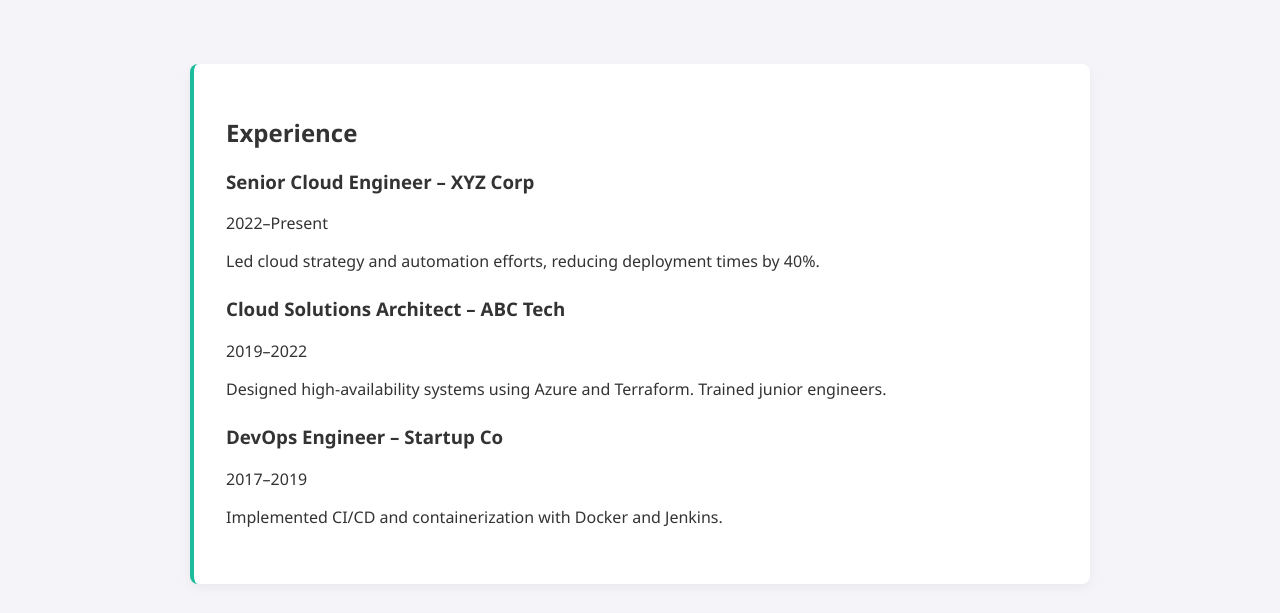
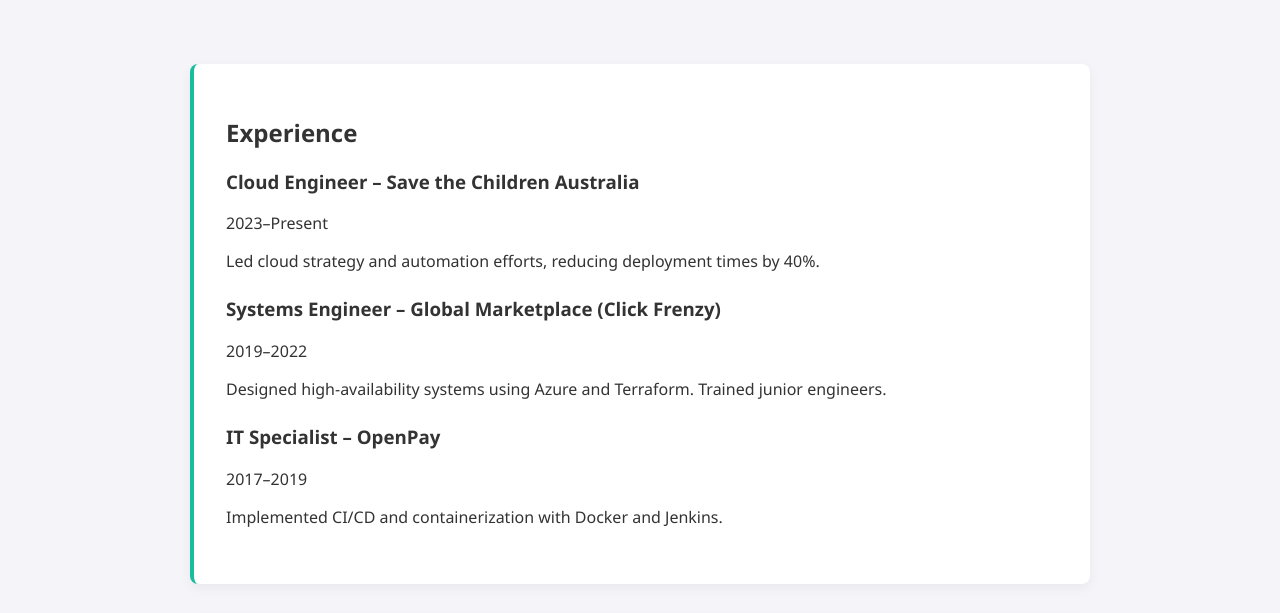
Before and after one commit to manuravikumar/myresume, a plain HTML site: page website/resume.html in a window 1280 px wide. Shown: the part 140-753 px from the top of the page. Drawn offline with Linux system fonts and the light colour scheme.

Commit message:
Add profile image and update resume details for accuracy

```diff
--- a/website/resume.html
+++ b/website/resume.html
@@ -22,17 +22,17 @@
     <section class="resume-section">
       <h2>Experience</h2>
       <div class="resume-entry">
-        <h3>Senior Cloud Engineer – XYZ Corp</h3>
-        <span>2022–Present</span>
+        <h3>Cloud Engineer – Save the Children Australia</h3>
+        <span>2023–Present</span>
         <p>Led cloud strategy and automation efforts, reducing deployment times by 40%.</p>
       </div>
       <div class="resume-entry">
-        <h3>Cloud Solutions Architect – ABC Tech</h3>
+        <h3>Systems Engineer – Global Marketplace (Click Frenzy)</h3>
         <span>2019–2022</span>
         <p>Designed high-availability systems using Azure and Terraform. Trained junior engineers.</p>
       </div>
       <div class="resume-entry">
-        <h3>DevOps Engineer – Startup Co</h3>
+        <h3>IT Specialist – OpenPay</h3>
         <span>2017–2019</span>
         <p>Implemented CI/CD and containerization with Docker and Jenkins.</p>
       </div>
```
Also changed, not shown: website/about.html (+1 -1 lines), website/index.html (+1 -1 lines), 1 other file.
